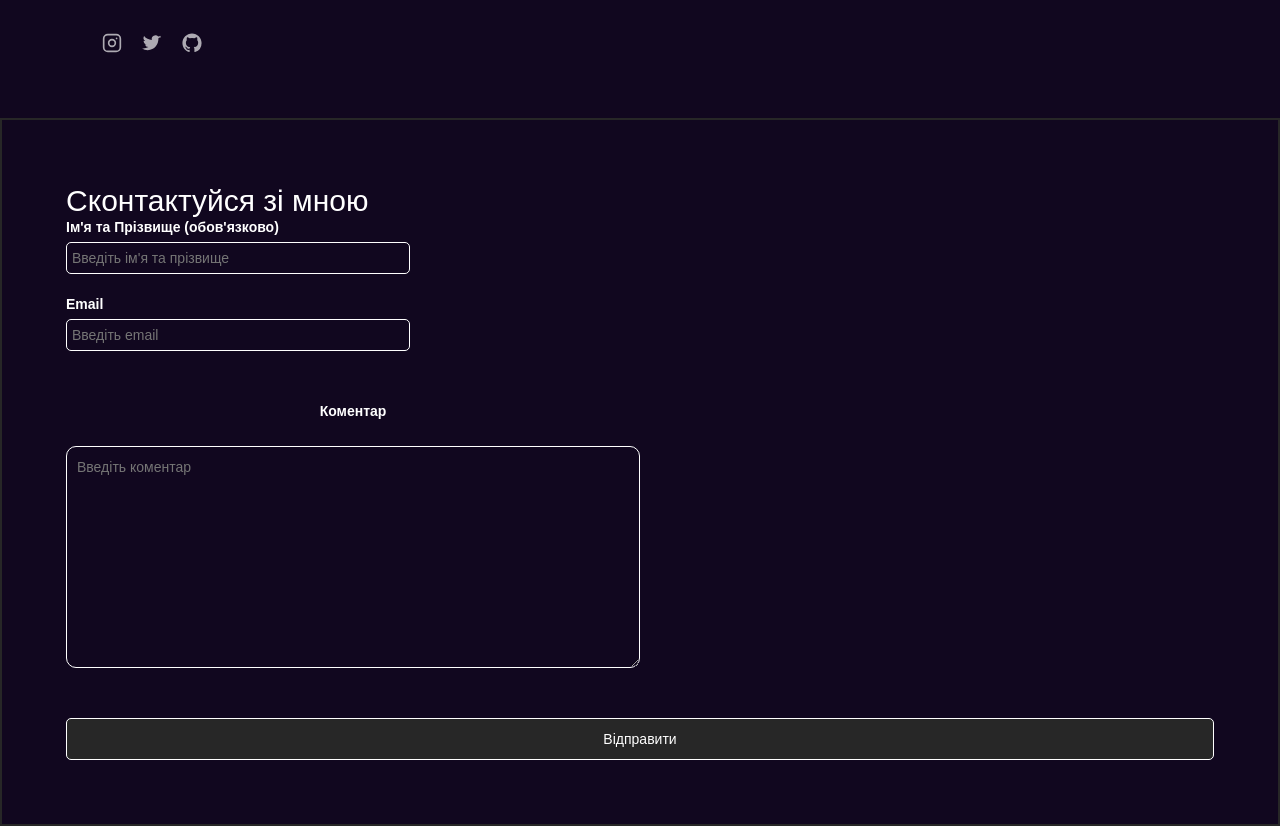
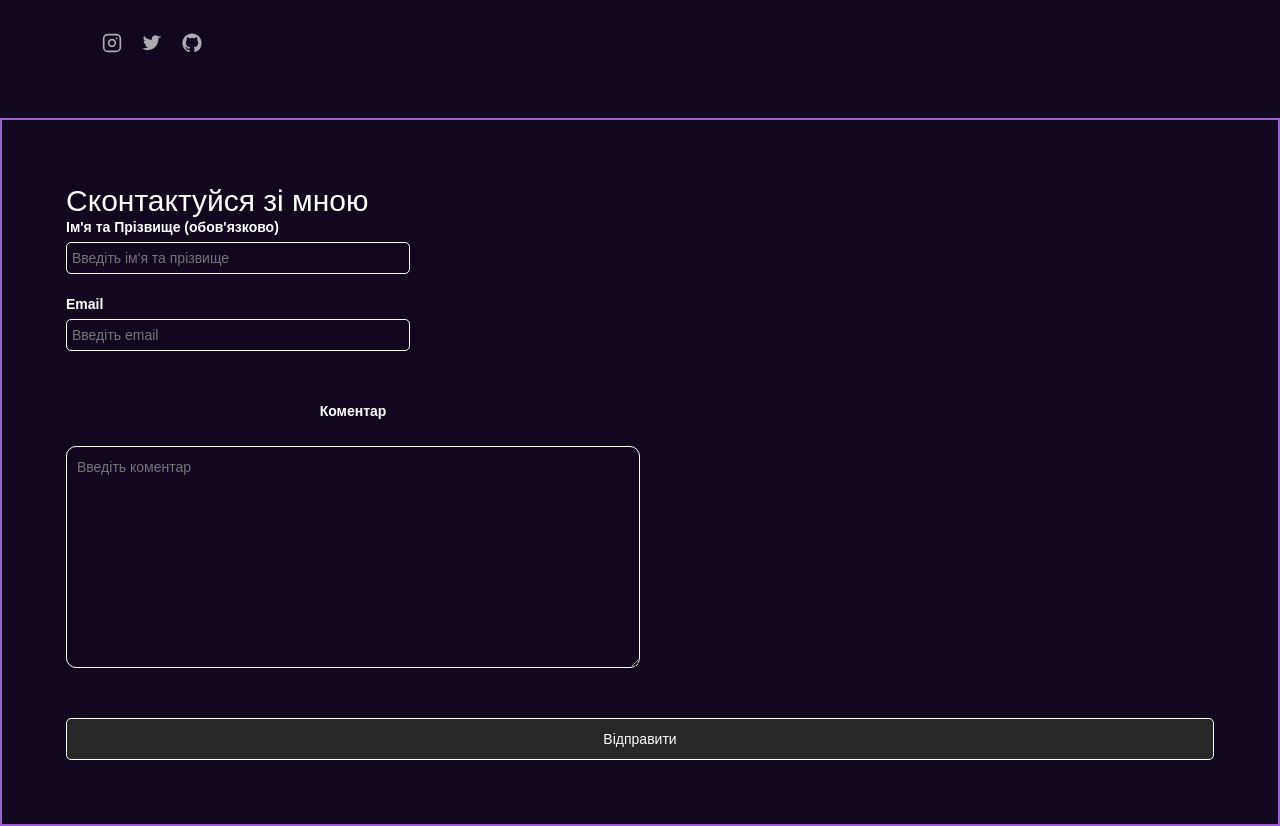
Before and after one commit to zoryantom/my_project, a plain HTML site: page index.html in a window 1280 px wide. Shown: the part 4084-4910 px from the top of the page. Drawn offline with nearby package versions, Linux system fonts and the light colour scheme; a script that the page names is missing.

Commit message:
project3

```diff
--- a/style.css
+++ b/style.css
@@ -718,7 +718,7 @@ a{
     padding: 5%;
     display: flex;
     flex-direction: column;
-    border: 2px solid #272727;
+    border: 2px solid #9c5dcf;
 }
 .form{
 
```
